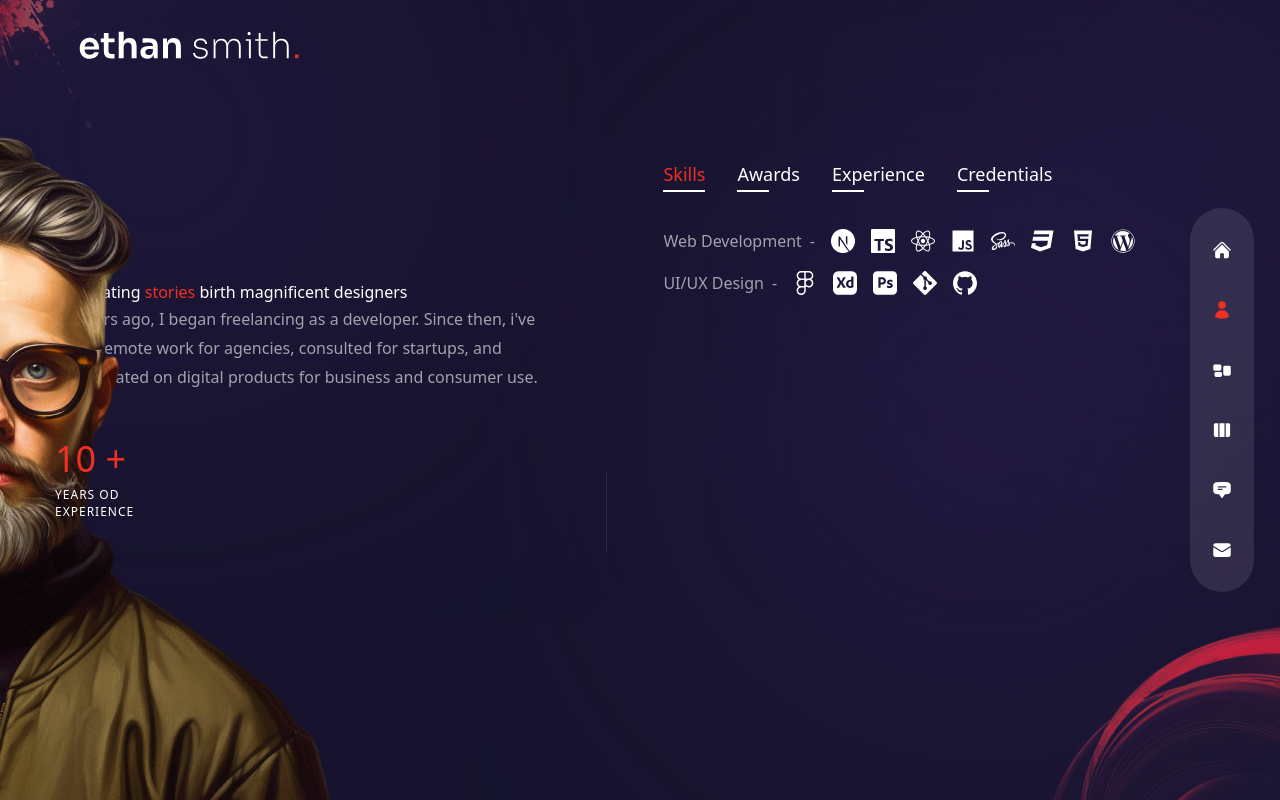
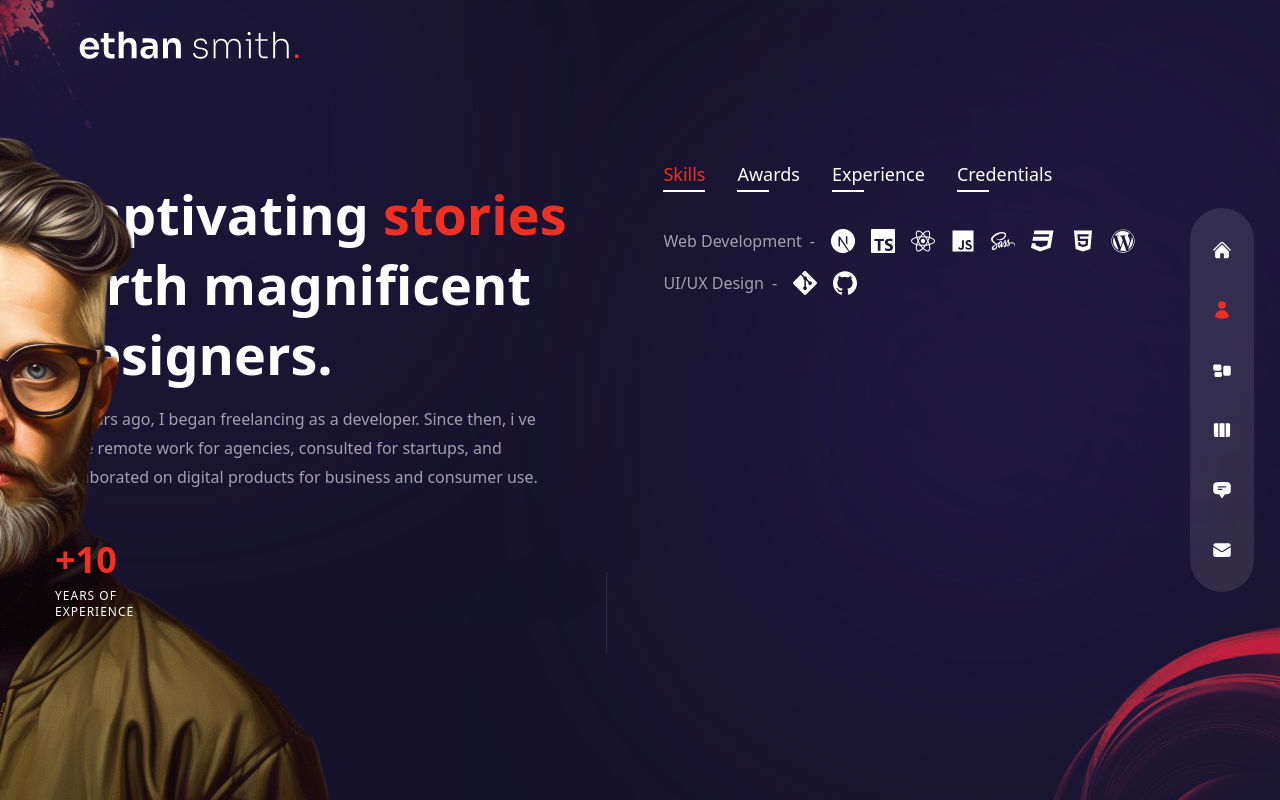
Before and after one commit to BStyvison/portfolio-styvison, a Next.js app: page /about in a window 1280 px wide. Built offline with nearby package versions, Linux system fonts and the light colour scheme.

Commit message:
Update index.js

```diff
--- a/pages/about/index.js
+++ b/pages/about/index.js
@@ -7,15 +7,12 @@
   FaJs,
   FaReact,
   FaWordpress,
-  FaFigma,
   FaSass
 } from 'react-icons/fa';
 
 import {
   SiNextdotjs,
-  SiAdobexd,
   SiTypescript,
-  SiAdobephotoshop,
   SiGit,
   SiGithub
 } from "react-icons/si";
@@ -41,9 +38,6 @@
       {
         title: 'UI/UX Design',
         icons: [
-          <FaFigma key={1}/>,
-          <SiAdobexd key={2}/>,
-          <SiAdobephotoshop key={3}/>,
           <SiGit key={4}/>,
           <SiGithub key={5}/>
       ],
@@ -131,17 +125,17 @@
       <div className="container mx-auto h-full flex flex-col items-center xl:flex-row gap-x-6">
         {/* text */}
         <div className="flex-1 flex flex-col justify-center">
-          <h2>Captivating <span className="text-accent">stories</span> birth magnificent designers</h2>
-          <p className="max-w-[500px] mx-auto xl:mx-0 mb-12 px-2 xl:px-0">10 years ago, I began freelancing as a developer. Since then, i've done remote work for agencies, consulted for startups, and collaborated on digital products for business and consumer use.</p>
+          <h2 className="h2">Captivating <span className="text-accent">stories</span> birth magnificent designers.</h2>
+          <p className="max-w-[500px] mx-auto xl:mx-0 mb-6 xl:mb-12 px-2 xl:px-0">10 years ago, I began freelancing as a developer. Since then, i ve done remote work for agencies, consulted for startups, and collaborated on digital products for business and consumer use.</p>
           {/* counters */}
           <div>
             <div>
               {/* experience */}
               <div className="relative flex-1 after:w-[1px] after:h-full after:bg-white/10 after:absolute after:top-8 after:right-8">
-                <div className="text-2xl xl:text-4xl font-extralight text-accent mb-2">
-                  <CountUp start={0} end={10} duration={5}/> +
+                <div className="text-2xl xl:text-4xl font-extrabold text-accent mb-2"> +
+                  <CountUp start={0} end={10} duration={5}/>
                 </div>
-                <div className="text-xs uppercase tracking-[1px] leading-[1.4] max-w-[100px]">Years od experience</div>
+                <div className="text-xs uppercase tracking-[1px] leading-[1.4] max-w-[100px]">Years of experience</div>
               </div>
             </div>
           </div>
```
